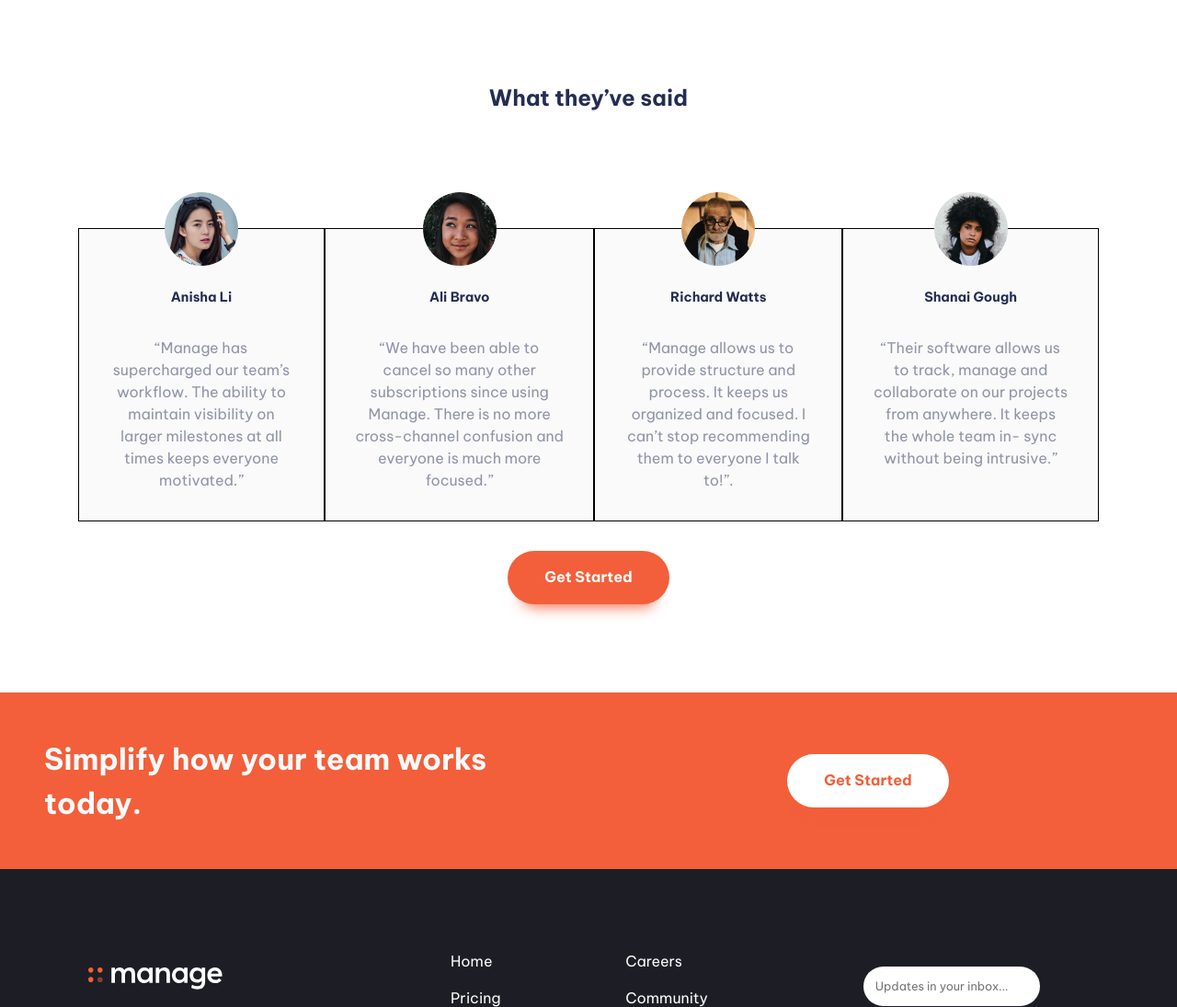
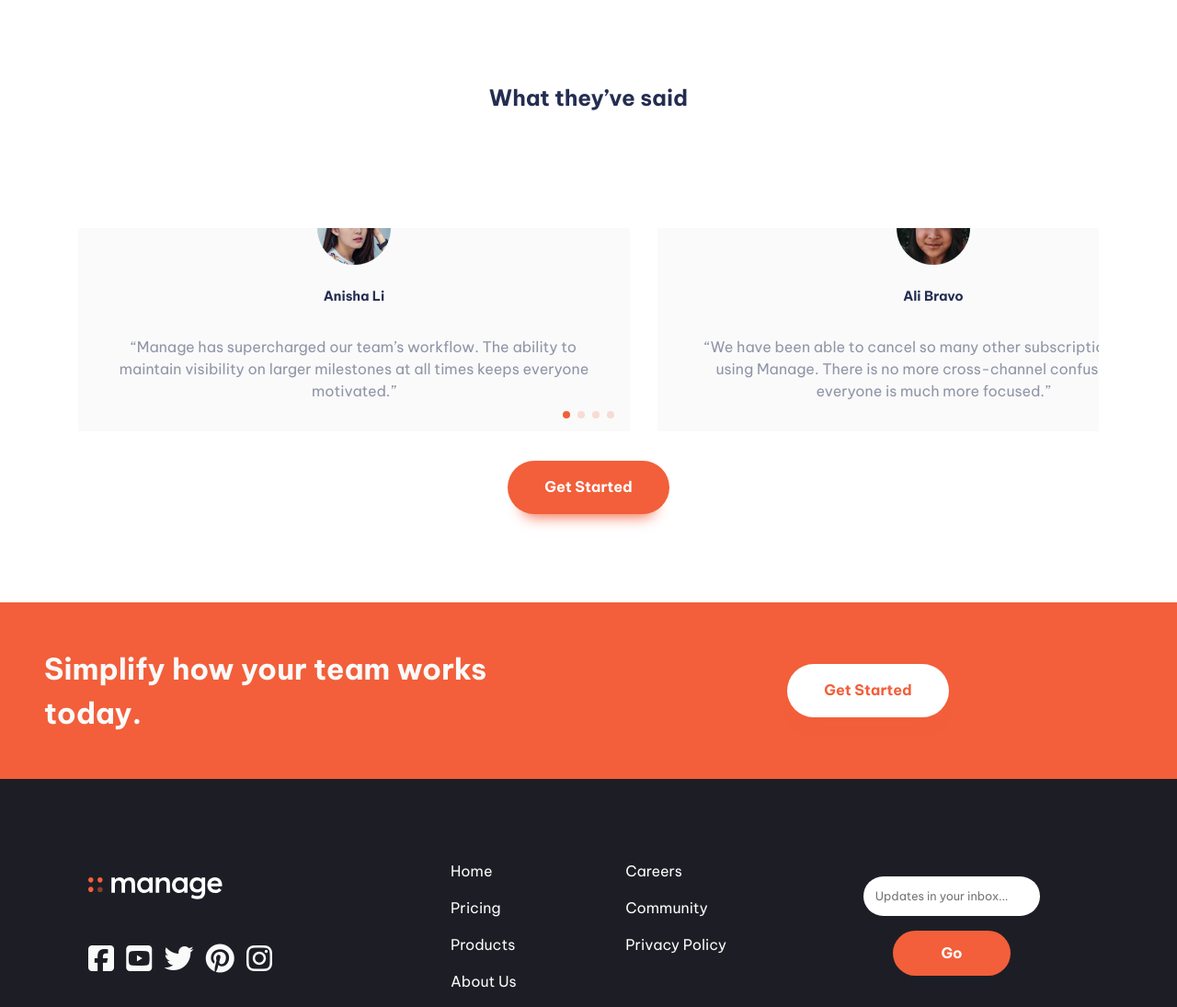
Before and after one commit to RodneyTakundaMadondo/Manage-Landing-Page-Master, a plain HTML site: page index.html in a window 1280 px wide. Shown: the part 1228-2323 px from the top of the page at 92% size. Drawn offline with nearby package versions, Linux system fonts and the light colour scheme.

Commit message:
fixed the carousel

```diff
--- a/index.html
+++ b/index.html
@@ -4,10 +4,17 @@
   <head>
     <meta charset="UTF-8">
     <meta name="viewport" content="width=device-width, initial-scale=1.0">
-  <link rel="icon" type="image/png" sizes="32x32" href="./images/favicon-32x32.png">
+    <link rel="icon" type="image/png" sizes="32x32"
+      href="./images/favicon-32x32.png">
     <link rel="stylesheet" href="./dist/style.css">
     <link rel="stylesheet" href="./Reset CSS/reset.css">
-  <script src="https://kit.fontawesome.com/6e32b16951.js" crossorigin="anonymous"></script>
+    <link rel="stylesheet"
+      href="https://cdn.jsdelivr.net/npm/swiper@11/swiper-bundle.min.css" />
+
+    <script
+      src="https://cdn.jsdelivr.net/npm/swiper@11/swiper-bundle.min.js"></script>
+    <script src="https://kit.fontawesome.com/6e32b16951.js"
+      crossorigin="anonymous"></script>
     <title>Frontend Mentor | Manage landing page</title>
     <style>
     @import url('https://fonts.googleapis.com/css2?family=Be+Vietnam+Pro:ital,wght@0,100;0,200;0,300;0,400;0,500;0,600;0,700;0,800;0,900;1,100;1,200;1,300;1,400;1,500;1,600;1,700;1,800;1,900&display=swap');
@@ -35,7 +42,6 @@
             </button>
           </div>
 
-
           <ul class="links" role="list">
             <li><a href="#">Pricing</a></li>
             <li><a href="#">Product</a></li>
@@ -59,7 +65,7 @@
           <div class="even-columns">
 
             <div class="even-columns__image ">
-            <img src="./images/illustration-intro.svg" alt="">
+              <img src="./images/illustration-intro.svg" alt>
             </div>
 
             <div class="even-columns__text ">
@@ -110,8 +116,6 @@
                   Track company-wide progress
                 </h4>
 
-
-
                 <p class="fc-primary ">
                   See how your day-to-day tasks fit into the wider vision.
                   Go from tracking progress at the milestone level all the
@@ -160,22 +164,25 @@
       <section class="carousel">
         <div class="carousel__container ">
           <h2 class="fc-heading">What they’ve said</h2>
-        <div class="carousel__component">
 
-          <div class="person">
+          <div class="carousel__component swiper">
+
+            <div class="swiper-wrapper">
+              <div class="person swiper-slide">
                 <div class="person__image">
-              <img src="./images/avatar-anisha.png" alt="">
+                  <img src="./images/avatar-anisha.png" alt>
                 </div>
                 <h5 class="person__name fc-heading">Anisha Li</h5>
                 <p class="fc-primary">
                   “Manage has supercharged our team’s workflow. The
-              ability to maintain visibility on larger milestones at all times
+                  ability to maintain visibility on larger milestones at all
+                  times
                   keeps everyone motivated.”
                 </p>
               </div>
-          <div class="person">
+              <div class="person swiper-slide">
                 <div class="person__image">
-              <img src="./images/avatar-ali.png" alt="">
+                  <img src="./images/avatar-ali.png" alt>
                 </div>
                 <h5 class="person__name fc-heading">Ali Bravo</h5>
                 <p class="fc-primary">
@@ -184,9 +191,9 @@
                   confusion and everyone is much more focused.”
                 </p>
               </div>
-          <div class="person">
+              <div class="person swiper-slide">
                 <div class="person__image">
-              <img src="./images/avatar-richard.png" alt="">
+                  <img src="./images/avatar-richard.png" alt>
                 </div>
                 <h5 class="person__name fc-heading">Richard Watts</h5>
                 <p class="fc-primary">
@@ -195,17 +202,19 @@
                   them to everyone I talk to!”.
                 </p>
               </div>
-          <div class="person">
+              <div class="person swiper-slide">
                 <div class="person__image">
-              <img src="./images/avatar-shanai.png" alt="">
+                  <img src="./images/avatar-shanai.png" alt>
                 </div>
-            <h5 class="person__name fc-heading" >Shanai Gough</h5>
+                <h5 class="person__name fc-heading">Shanai Gough</h5>
                 <p class="fc-primary">
                   “Their software allows us to track, manage and collaborate
                   on our projects from anywhere. It keeps the whole team in-
                   sync without being intrusive.”
                 </p>
               </div>
+            </div>
+            <div class="swiper-pagination"></div>
           </div>
           <button class="button">Get Started</button>
         </div>
@@ -229,7 +238,7 @@
       <div class="footer__container">
         <div class="even-columns">
           <div class="form-container">
-          <form action="">
+            <form action>
               <input type="text" placeholder="Updates in your inbox...">
               <button type="button">Go</button>
             </form>
@@ -252,11 +261,16 @@
           <div class="links-logo ">
             <nav class="links ">
               <ul role="list">
-              <li><a href="#"><i class="fa-brands fa-square-facebook fa-2x"></i></a></li>
-              <li><a href="#"><i class="fa-brands fa-square-youtube fa-2x"></i></a></li>
-              <li><a href="#"><i class="fa-brands fa-twitter fa-2x"></i></a></li>
-              <li><a href="#"><i class="fa-brands fa-pinterest fa-2x"></i></a></li>
-              <li><a href="#"><i class="fa-brands fa-instagram fa-2x"></i></a></li>
+                <li><a href="#"><i
+                      class="fa-brands fa-square-facebook fa-2x"></i></a></li>
+                <li><a href="#"><i
+                      class="fa-brands fa-square-youtube fa-2x"></i></a></li>
+                <li><a href="#"><i
+                      class="fa-brands fa-twitter fa-2x"></i></a></li>
+                <li><a href="#"><i
+                      class="fa-brands fa-pinterest fa-2x"></i></a></li>
+                <li><a href="#"><i
+                      class="fa-brands fa-instagram fa-2x"></i></a></li>
               </ul>
               <svg xmlns="http://www.w3.org/2000/svg" width="146" height="24">
                 <g fill="none" fill-rule="evenodd">
@@ -265,7 +279,8 @@
                   <g fill="#F3603C">
                     <path
                       d="M2.786 10.286c1.538 0 2.785 1.279 2.785 2.857C5.571 14.72 4.324 16 2.786 16 1.247 16 0 14.72 0 13.143c0-1.578 1.247-2.857 2.786-2.857zM2.786 0C4.324 0 5.57 1.28 5.57 2.857c0 1.578-1.247 2.857-2.785 2.857C1.247 5.714 0 4.435 0 2.857 0 1.28 1.247 0 2.786 0zm10.028 0C14.353 0 15.6 1.28 15.6 2.857c0 1.578-1.247 2.857-2.786 2.857-1.538 0-2.785-1.279-2.785-2.857C10.029 1.28 11.276 0 12.814 0z" />
-                  <ellipse cx="12.814" cy="13.257" opacity=".5" rx="2.786" ry="2.857" />
+                    <ellipse cx="12.814" cy="13.257" opacity=".5" rx="2.786"
+                      ry="2.857" />
                   </g>
                 </g>
               </svg>
@@ -278,12 +293,6 @@
       </div>
     </footer>
 
-
-
-
-
-
-
     <!-- <div class="attribution">
     Challenge by <a href="https://www.frontendmentor.io?ref=challenge" target="_blank">Frontend Mentor</a>.
     Coded by <a href="#">Your Name Here</a>.
--- a/index.js
+++ b/index.js
@@ -7,12 +7,42 @@ hamburgerBtn.addEventListener('click', () => {
     links.classList.toggle('show-links');
     closeBtn.classList.toggle('hidden');
     hamburgerBtn.classList.toggle('hidden');
-    overlay.classList.remove('hidden')
+    overlay.classList.remove('hidden');
 });
 
 closeBtn.addEventListener('click', ()=>{
     links.classList.toggle("show-links");
-    closeBtn.classList.toggle('hidden')
+    closeBtn.classList.toggle('hidden');
     hamburgerBtn.classList.remove('hidden');
-    overlay.classList.add('hidden')
+    overlay.classList.add('hidden');
 })
+const swiper = new Swiper('.swiper', {
+    // Optional parameters
+    slidesPerView: 1,
+    spaceBetween: 10,
+    direction: 'horizontal',
+    loop: true,
+    breakpoints: {
+      // when window width is >= 480px
+      480: {
+        slidesPerView: 1,
+        spaceBetween: 30
+      },
+      680:{
+        slidesPerView:2,
+        spaceBetween:30
+      },
+      900 :{
+        slidesPerView:3,
+        spaceBetween:30
+      }
+    },
+
+    // If we need pagination
+    pagination: {
+      el: '.swiper-pagination',
+      clickable: true,
+    },
+
+
+  });
--- a/scss/style.scss
+++ b/scss/style.scss
@@ -331,29 +331,41 @@ body {
         width: min(1110px, 100% - 3rem);
         margin-inline: auto;
         text-align: center;
-        overflow-x: visible;
+
         h2 {
             text-align: center;
             margin-bottom: 8rem;
         }
 
     }
+    .swiper {
+        // overflow:auto !important;
 
+        .swiper-pagination >  *{
+            background-color: $bright-red;
+        }
+        .swiper-pagination{
+            // top: rem !important;
+        }
+
+
+      }
     &__component {
-
         margin-bottom: 2rem;
         position: relative;
+
          display: flex;
+        //  border: 2px solid red;
         .person {
-            background: $very-light-gray;
-            border: 1px solid black;
+            background-color:$very-light-gray ;
+            color: $dark-greyish-blue;
             padding: 2rem;
             display: flex;
             flex-direction: column;
             align-items: center;
-            position: relative;
+            position: relative !important;
             text-align: center;
-
+            width: 600px !important;
             &__image {
                 position: absolute;
 
@@ -375,7 +387,6 @@ body {
         }
     }
 }
-
 .ending {
 
     &__container {
```
Also changed, not shown: dist/style.css, 1 other file. Lines whose indentation alone changed are shown as unchanged.
